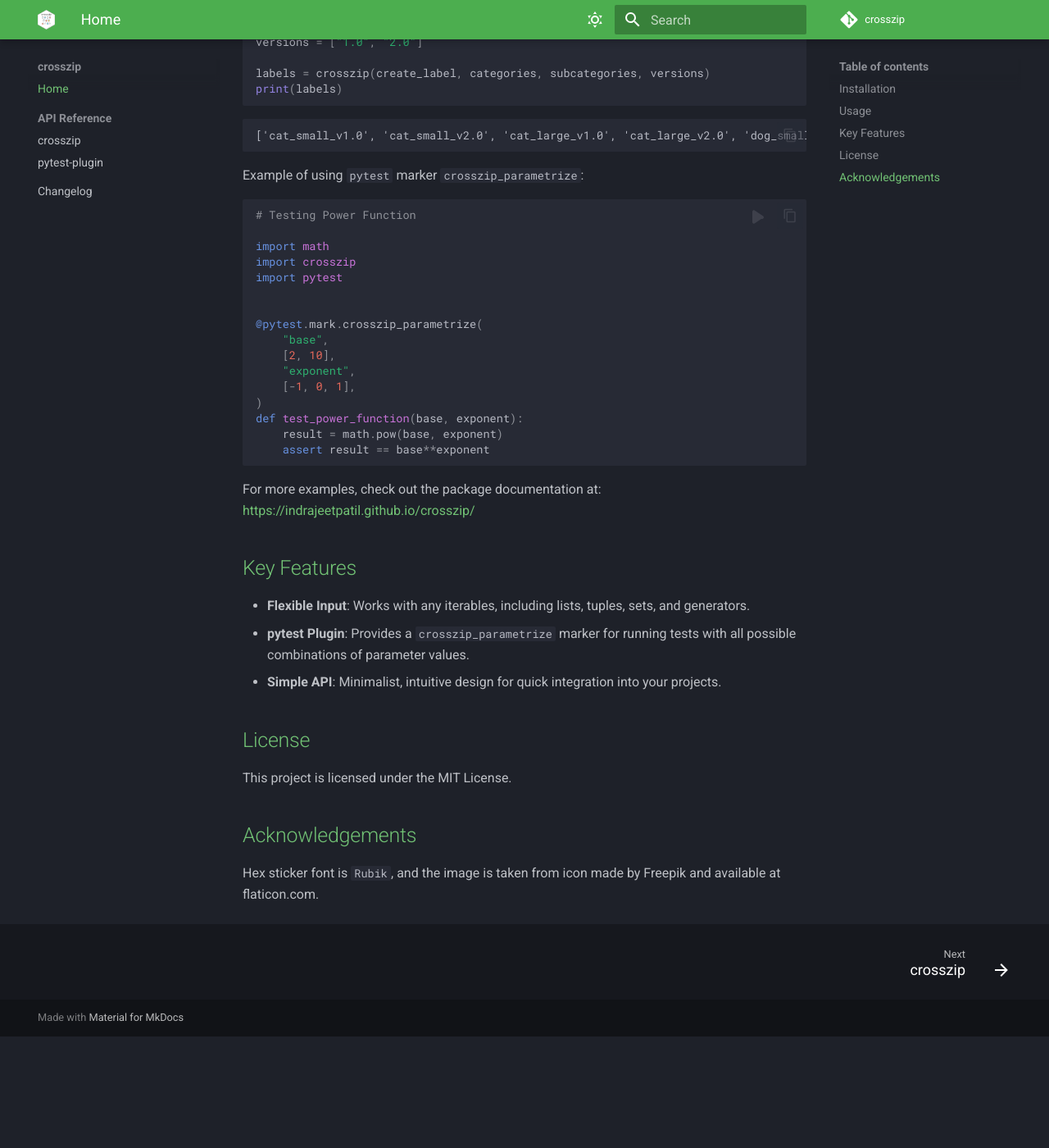
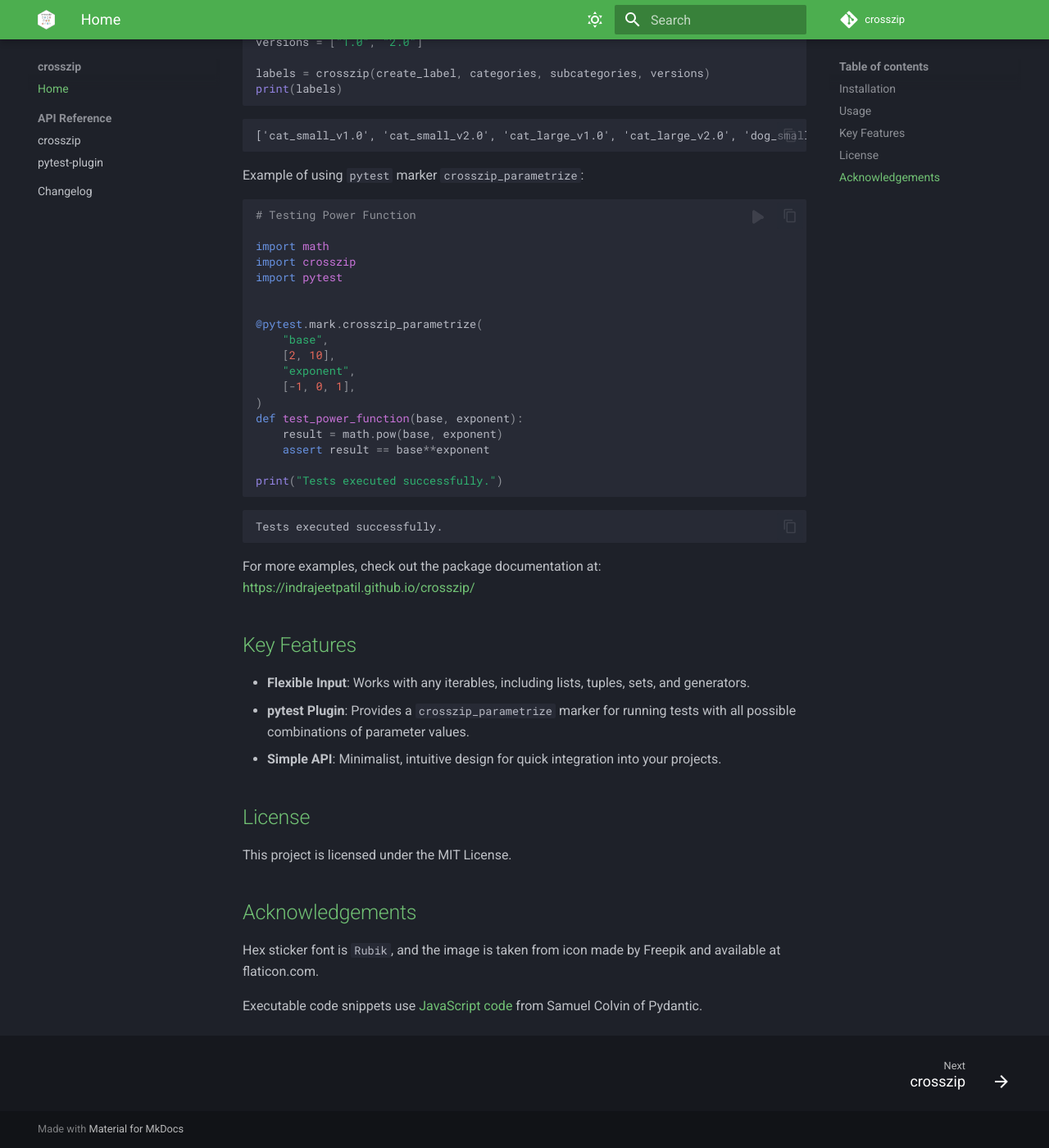
Before and after one commit to IndrajeetPatil/crosszip, an MkDocs documentation site: the page built from docs/index.md, in a window 1280 px wide and 1400 px high, scrolled down 998 px. Shown: the whole window at 82% size. Built offline with MkDocs 1.6.1 and Material for MkDocs 9.7.7, drawn with Linux system fonts in a browser that asks for light colours; comment, search, counter and statistics services are not loaded; before the commit the page ends 2262 px from its top, so only the background shows below that.

Commit message:
Update index.md

````diff
--- a/docs/index.md
+++ b/docs/index.md
@@ -28,7 +28,7 @@
 
 Example of using `crosszip`:
 
-``` py
+``` python
 # Label Generation for Machine Learning
 
 from crosszip import crosszip
@@ -50,7 +50,7 @@
 
 Example of using `pytest` marker `crosszip_parametrize`:
 
-``` py
+``` python
 # Testing Power Function
 
 import math
@@ -67,7 +67,11 @@
 def test_power_function(base, exponent):
     result = math.pow(base, exponent)
     assert result == base**exponent
+
+print("Tests executed successfully.")
 ```
+
+    Tests executed successfully.
 
 For more examples, check out the package documentation at:
 <https://indrajeetpatil.github.io/crosszip/>
@@ -89,3 +93,7 @@
 
 Hex sticker font is `Rubik`, and the image is taken from icon made by
 Freepik and available at flaticon.com.
+
+Executable code snippets use [JavaScript
+code](https://samuelcolvin.github.io/mkdocs-run-code/run_code_main.js)
+from Samuel Colvin of Pydantic.
````
